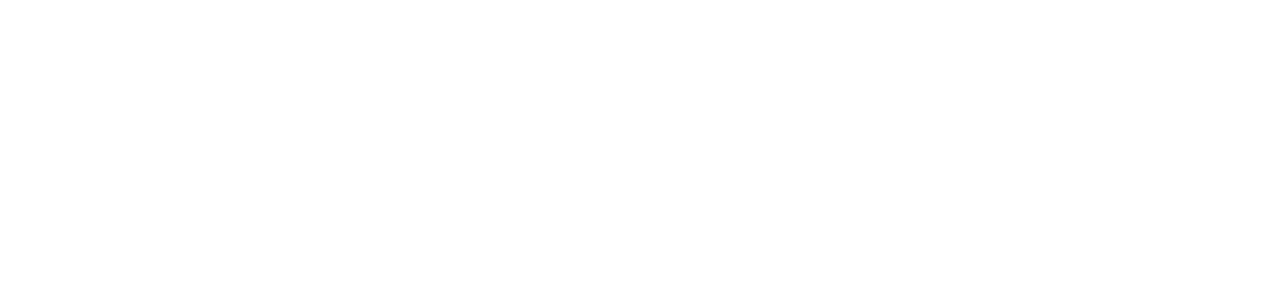
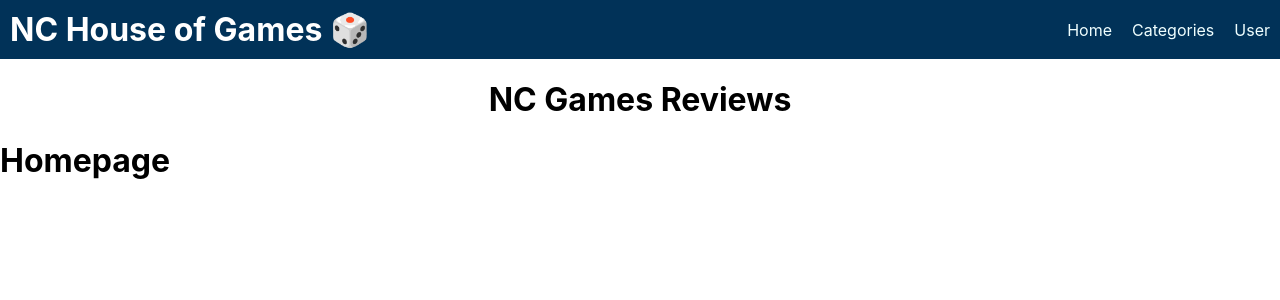
Before and after one commit to nmergulh/fe-nc-games, a React (Create React App) app: page / in a window 1280 px wide. Shown: the top 300 px of the page. Built offline with nearby package versions, Linux system fonts and the light colour scheme.

Commit message:
updated NavBar component

```diff
--- a/package.json
+++ b/package.json
@@ -6,8 +6,10 @@
     "@testing-library/jest-dom": "^5.16.1",
     "@testing-library/react": "^12.1.2",
     "@testing-library/user-event": "^13.5.0",
+    "axios": "^0.24.0",
     "react": "^17.0.2",
     "react-dom": "^17.0.2",
+    "react-router-dom": "^6.2.1",
     "react-scripts": "5.0.0",
     "web-vitals": "^2.1.3"
   },
--- a/src/App.js
+++ b/src/App.js
@@ -1,5 +1,28 @@
+import { BrowserRouter, Route, Routes } from "react-router-dom";
+
+import NavBar from "./components/NavBar";
+import ReviewList from "./components/ReviewList";
+import ReviewCard from "./components/ReviewCard";
+import Homepage from "./components/Homepage";
+
 function App() {
-  return <div className="App"></div>;
+  return (
+    <BrowserRouter>
+      <div className="App">
+        <NavBar />
+        <h1 className="header">NC Games Reviews</h1>
+        <Routes>
+          <Route path="/" element={<Homepage />} />
+          <Route path="/categories" />
+          <Route path="/reviews" element={<ReviewList />} />
+          <Route
+            path="/reviews/categories/:category_name"
+            element={<ReviewList />}
+          />
+        </Routes>
+      </div>
+    </BrowserRouter>
+  );
 }
 
 export default App;
--- /dev/null
+++ b/src/components/Homepage.jsx
@@ -0,0 +1,11 @@
+import React from "react";
+
+const Homepage = () => {
+  return (
+    <div>
+      <h1>Homepage</h1>
+    </div>
+  );
+};
+
+export default Homepage;
--- /dev/null
+++ b/src/components/NavBar.jsx
@@ -0,0 +1,20 @@
+import React from "react";
+import { getCategories } from "../utils/api";
+import { Link } from "react-router-dom";
+
+const NavBar = () => {
+  return (
+    <div className="navbar">
+      <div className="navbar-left">
+        <h1>NC House of Games 🎲</h1>
+      </div>
+      <div className="navbar-center">
+        <Link to="/">Home</Link>
+        <Link to="/categories">Categories</Link>
+        <Link to="/users">User</Link>
+      </div>
+    </div>
+  );
+};
+
+export default NavBar;
--- /dev/null
+++ b/src/components/ReviewCard.jsx
@@ -0,0 +1,5 @@
+const ReviewCard = () => {
+  return <div></div>;
+};
+
+export default ReviewCard;
--- /dev/null
+++ b/src/components/ReviewList.jsx
@@ -0,0 +1,27 @@
+import { useEffect, useState } from "react";
+import { getReviews } from "../utils/api";
+
+const ReviewList = () => {
+  const [reviews, SetReviewsList] = useState([]);
+
+  useEffect(() => {
+    getReviews().then((itemsFromApi) => {
+      SetReviewsList(itemsFromApi);
+    });
+  }, []);
+
+  console.log(reviews);
+
+  return (
+    <ul>
+      {reviews.map((review) => {
+        <li key={review.review_id}>
+          <h2>{review.title}</h2>
+          <h2>{review.review_body}</h2>
+        </li>;
+      })}
+    </ul>
+  );
+};
+
+export default ReviewList;
--- a/src/index.css
+++ b/src/index.css
@@ -1,13 +1,36 @@
 body {
   margin: 0;
-  font-family: -apple-system, BlinkMacSystemFont, 'Segoe UI', 'Roboto', 'Oxygen',
-    'Ubuntu', 'Cantarell', 'Fira Sans', 'Droid Sans', 'Helvetica Neue',
+  font-family: -apple-system, BlinkMacSystemFont, "Segoe UI", "Roboto", "Oxygen",
+    "Ubuntu", "Cantarell", "Fira Sans", "Droid Sans", "Helvetica Neue",
     sans-serif;
   -webkit-font-smoothing: antialiased;
   -moz-osx-font-smoothing: grayscale;
 }
 
 code {
-  font-family: source-code-pro, Menlo, Monaco, Consolas, 'Courier New',
+  font-family: source-code-pro, Menlo, Monaco, Consolas, "Courier New",
     monospace;
 }
+
+.navbar {
+  background-color: rgb(1, 50, 88);
+  display: flex;
+  flex-direction: row;
+  align-items: center;
+  justify-content: space-between;
+}
+
+.navbar-center > a {
+  text-decoration: none;
+  margin: 10px;
+  color: azure;
+}
+
+.navbar-left > h1 {
+  color: rgb(255, 255, 255);
+  margin: 10px;
+}
+
+.header {
+  text-align: center;
+}
--- /dev/null
+++ b/src/utils/api.js
@@ -0,0 +1,17 @@
+import axios from "axios";
+
+const gamesAPI = axios.create({
+  baseURL: "https://nc-games-application.herokuapp.com/api",
+});
+
+export const getCategories = () => {
+  return gamesAPI.get("/categories").then((res) => {
+    return res.data.categories;
+  });
+};
+
+export const getReviews = () => {
+  return gamesAPI.get("/reviews").then((res) => {
+    return res.data.reviews;
+  });
+};
```
Also changed, not shown: 1 other file (tests, documents, lock files or other folders).
